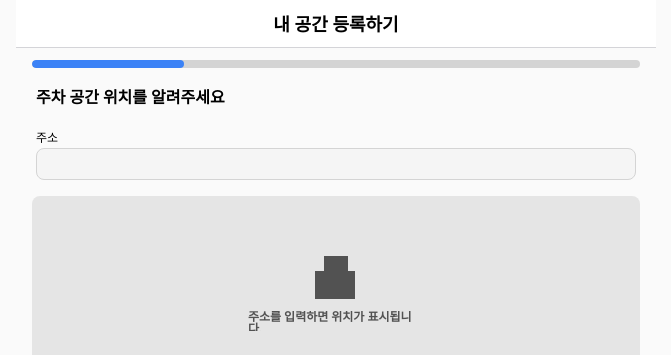
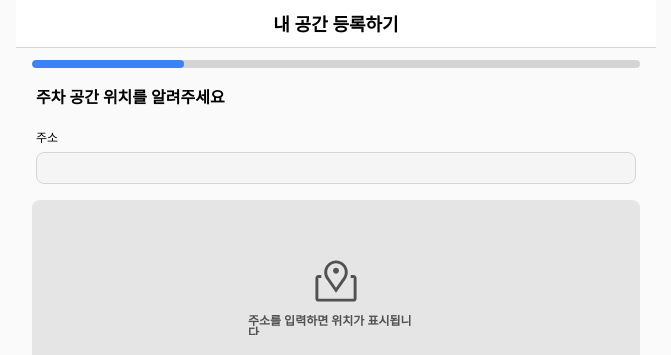
Before and after one commit to CampusPark/CampusPark-FE, a React (Vite) app: page /owner/SpacesPage in a window 1280 px wide. Shown: the top 355 px of the page, without its empty margins (304-975 px from the left). Built offline with nearby package versions, Linux system fonts and the light colour scheme.

Commit message:
feat: ui/ux구현

```diff
--- a/src/pages/owner/SpacesPage.tsx
+++ b/src/pages/owner/SpacesPage.tsx
@@ -10,7 +10,7 @@ export default function SpacesPage() {
       <div className="relative mx-auto min-h-svh w-full max-w-[420px] sm:max-w-[480px] md:max-w-[640px] flex flex-col items-stretch overflow-hidden">
         <div className="flex-1 bg-neutral-50 flex flex-col items-center gap-2">
           <Header title="내 공간 등록하기" />
-          <div className="w-full px-3 sm:px-4 py-1 flex flex-col justify-center items-start gap-3 overflow-hidden">
+          <div className="w-full px-2 sm:px-4 py-1 flex flex-col justify-center items-start gap-3 overflow-hidden">
             {/* 진행바 */}
             <ProgressBar currentStep={1} />
 
@@ -24,7 +24,7 @@ export default function SpacesPage() {
             </div>
 
             {/* 주소 입력 */}
-            <div className="w-full p-1 flex flex-col justify-center items-start gap-1 overflow-hidden">
+            <div className="w-full p-1 flex flex-col justify-center items-start gap-2 overflow-hidden">
               <div className="inline-flex justify-start items-center gap-2.5 overflow-hidden">
                 <div className="justify-center text-black text-xs font-medium font-['Pretendard'] leading-none">
                   주소
@@ -36,11 +36,11 @@ export default function SpacesPage() {
             {/* 지도 미리보기 (더미) */}
             <div className="w-full h-48 p-2.5 bg-neutral-200 rounded-lg flex flex-col justify-center items-center gap-2.5 overflow-hidden">
               <div className="flex flex-col justify-center items-center gap-2.5 overflow-hidden">
-                <div className="w-12 h-12 relative">
-                  <div className="w-6 h-8 left-[11.97px] top-[3px] absolute bg-neutral-600" />
-                  <div className="w-1.5 h-1.5 left-[21px] top-[10.5px] absolute bg-neutral-600" />
-                  <div className="w-10 h-7 left-[3px] top-[18px] absolute bg-neutral-600" />
-                </div>
+                <img
+                  src="/assets/map.svg"
+                  alt="map icon"
+                  className="w-12 h-12"
+                />
               </div>
               <div className="inline-flex justify-center items-center gap-2.5 overflow-hidden">
                 <div className="w-44 h-5 justify-center text-neutral-600 text-xs font-semibold font-['Pretendard'] leading-none">
```
